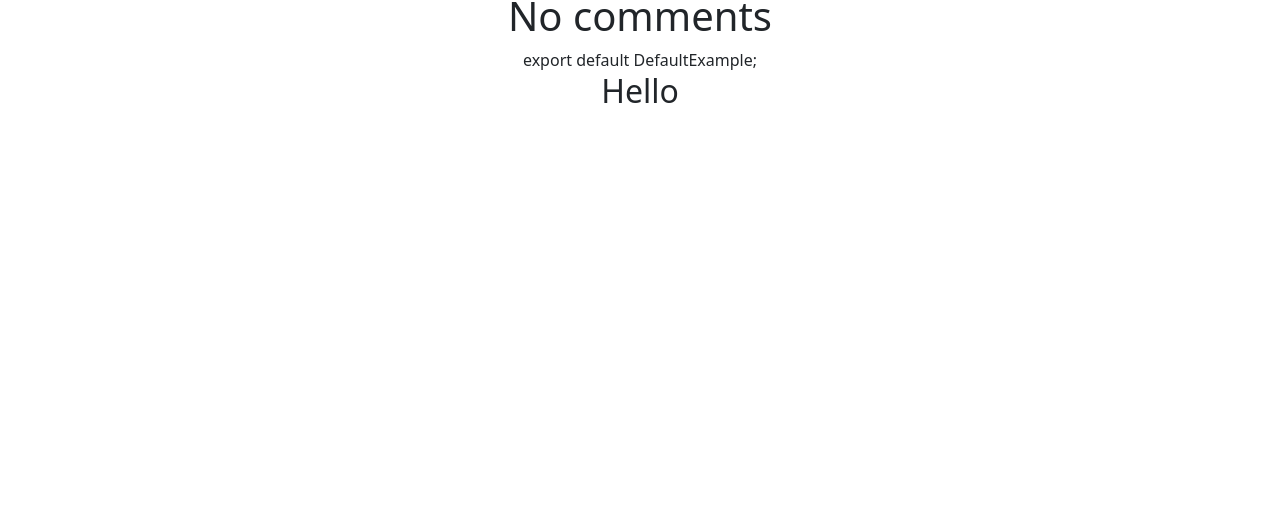
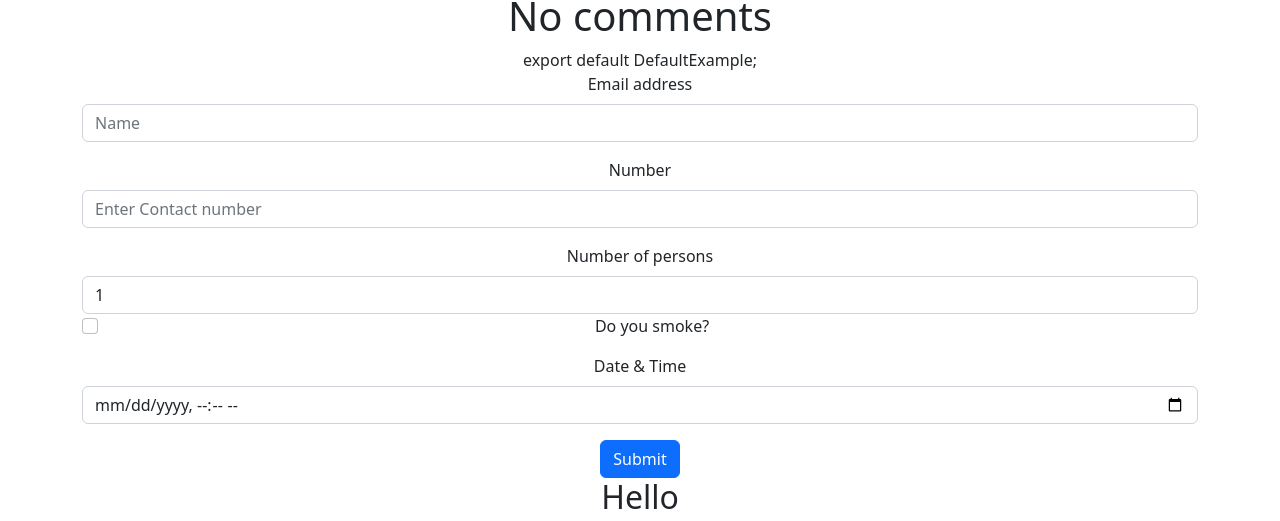
Before and after one commit to kapilthapliyal0001/Pro3, a React (Create React App) app: page / in a window 1280 px wide. Shown: the part 586-1107 px from the top of the page. Before the commit the page ends 800 px from the top, so only its background shows below. Built offline with nearby package versions, Linux system fonts and the light colour scheme.

Commit message:
added reservation form

```diff
--- a/src/App.js
+++ b/src/App.js
@@ -5,6 +5,7 @@ import "./App.css";
 import { BrowserRouter as Router, Route } from "react-router-dom";
 import MyNav from "./components/MyNav";
 import Home from "./components/Home";
+import ReservationForm from "./components/ReservationForm";
 import "bootstrap/dist/css/bootstrap.min.css";
 
 function App() {
@@ -12,6 +13,9 @@ function App() {
     <div className="App">
       <MyNav title="Kapil Real State" />
       <Home />
+      <div className="container">
+        <ReservationForm />
+      </div>
       <h2> Hello</h2>
     </div>
   );
--- /dev/null
+++ b/src/components/ReservationForm.jsx
@@ -0,0 +1,43 @@
+/** @format */
+
+import React, { Component } from "react";
+import { Form, Button, FloatingLabel } from "react-bootstrap";
+
+class ReservationForm extends Component {
+  render() {
+    return (
+      <Form>
+        <Form.Group className="mb-3">
+          <Form.Label>Email address</Form.Label>
+          <Form.Control type="name" placeholder="Name" />
+        </Form.Group>
+
+        <Form.Group className="mb-3">
+          <Form.Label>Number</Form.Label>
+          <Form.Control type="number" placeholder="Enter Contact number" />
+        </Form.Group>
+        <Form.Group>
+          <Form.Label>Number of persons</Form.Label>
+          <Form.Control as="select">
+            <option value="1">1</option>
+            <option value="2">2</option>
+            <option value="3">3</option>
+            <option value="4">Table of 4</option>
+          </Form.Control>
+        </Form.Group>
+        <Form.Group className="mb-3">
+          <Form.Check type="checkbox" label="Do you smoke?" />
+        </Form.Group>
+        <Form.Group className="mb-3">
+          <Form.Label>Date & Time</Form.Label>
+          <Form.Control type="datetime-local" />
+        </Form.Group>
+        <Button variant="primary" type="submit">
+          Submit
+        </Button>
+      </Form>
+    );
+  }
+}
+
+export default ReservationForm;
```
